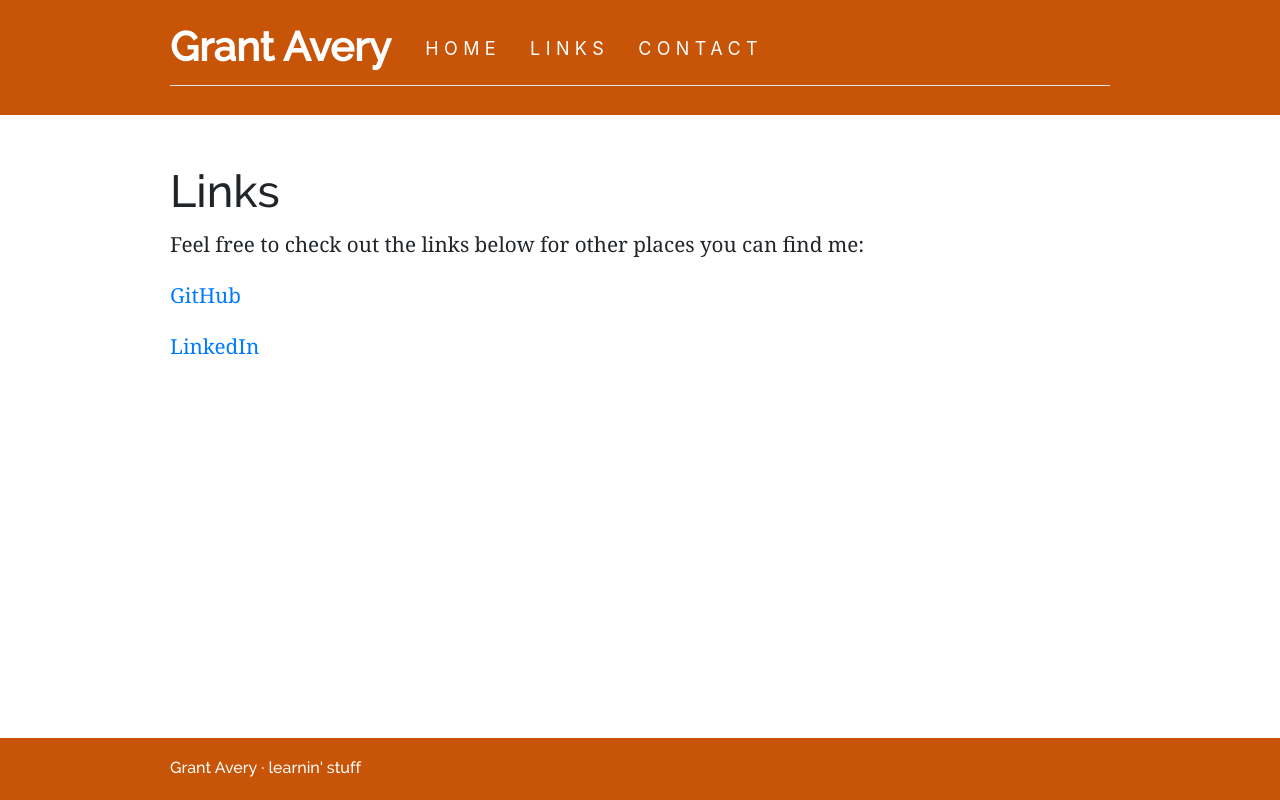
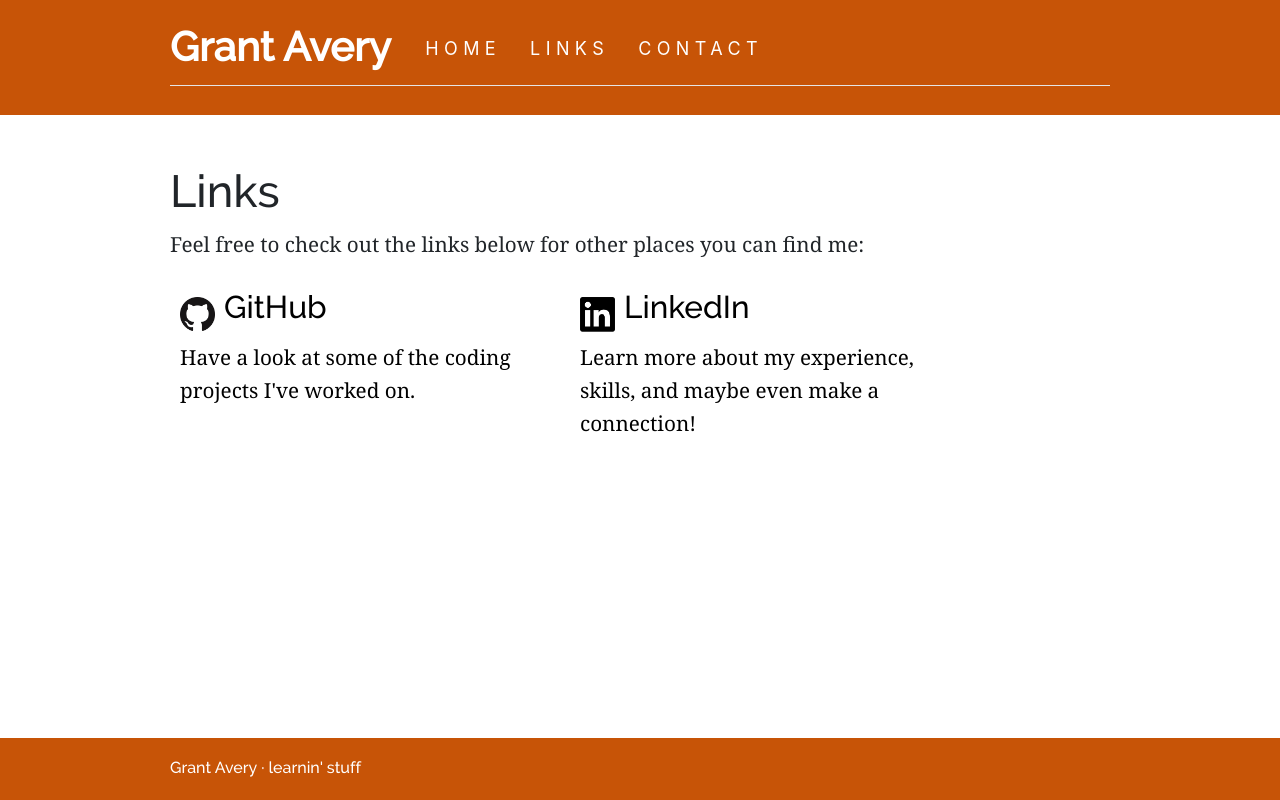
Before and after one commit to grantavery/GrantAveryCom, a Gatsby site: page /links in a window 1280 px wide. Built offline with nearby package versions, Linux system fonts and the light colour scheme; Gatsby itself is replaced by a stand-in of ours.

Commit message:
Added aria roles for accessibility and expanded the Links page to use hoverable button boxes

```diff
--- a/src/components/footer.js
+++ b/src/components/footer.js
@@ -2,7 +2,7 @@ import { Link } from 'gatsby';
 import React from 'react';
 
 const Footer = () => (
-  <div id='footer'>
+  <div id='footer' role='contentinfo'>
     <div className='footer-content'>
         <Link className='footer-link' title='Grant Avery' rel='home'
           to='/'>
--- a/src/components/header.js
+++ b/src/components/header.js
@@ -5,7 +5,7 @@ import Nav from 'react-bootstrap/Nav';
 import Navbar from 'react-bootstrap/Navbar';
 
 const Header = ({ siteTitle, menuLinks }) => (
-  <div id='header'>
+  <div id='header' role='banner'>
     <div className='header-content'>
       <Navbar expand='md' >
         <h1 className='header-title'>
--- a/src/components/layout.js
+++ b/src/components/layout.js
@@ -25,7 +25,7 @@ const Layout = ({ children }) => (
       <>
           <Header menuLinks={data.site.siteMetadata.menuLinks} siteTitle={data.site.siteMetadata.title} />
 
-          <div id='body'>
+          <div id='body' role='main'>
             {children}
           </div>
           <Footer />
--- /dev/null
+++ b/src/components/link-box.js
@@ -0,0 +1,15 @@
+import React from 'react';
+import { Link } from 'gatsby';
+
+const LinkBox = ({ linkUrl, title, description, siteImgUrl }) => (
+  // <Link className='header-btn btn link-white' to={linkUrl}>{title}</Link>
+  <a className='link-box' href={linkUrl} target='_blank' rel='noreferrer'>
+      <h3 className='link-title'>
+        <img src={siteImgUrl}></img>
+        {title}
+      </h3>
+      <div>{description}</div>
+  </a>
+)
+
+export default LinkBox
--- a/src/pages/links.js
+++ b/src/pages/links.js
@@ -1,17 +1,24 @@
 import React from 'react';
 import Layout from '../components/layout';
 import SEO from '../components/seo';
+import LinkBox from '../components/link-box';
+import githubLogo from '../images/linkedin-logo.png';
+import linkedinLogo from '../images/github-logo.png';
 
 const LinksPage = () => (
   <Layout>
     <SEO title='Links' />
     <h1>Links</h1>
-    <div>
-      <p>Feel free to check out the links below for other places you can find me:</p>
+    <p>Feel free to check out the links below for other places you can find me:</p>
 
-      <p><a href='https://github.com/grantavery/' target='_blank' rel='noreferrer'>GitHub</a></p>
+    <div className='links-container'>
+      <LinkBox linkUrl='https://github.com/grantavery/' title='GitHub'
+        description="Have a look at some of the coding projects I've worked on."
+        siteImgUrl={linkedinLogo} />
 
-      <p><a href='https://www.linkedin.com/in/grant-m-avery/' target='_blank' rel='noreferrer'>LinkedIn</a></p>
+      <LinkBox linkUrl='https://www.linkedin.com/in/grant-m-avery/' title='LinkedIn'
+        description='Learn more about my experience, skills, and maybe even make a connection!'
+        siteImgUrl={githubLogo}/>
     </div>
   </Layout>
 )
--- a/src/pages/pi.js
+++ b/src/pages/pi.js
@@ -6,7 +6,7 @@ import PiComponent from '../components/pi';
 const PiPage = () => (
   <Layout>
     <SEO title='3142 Digits of Pi' />
-    <h1>3142 Digits of Pi</h1>
+    <h1>3,142 Digits of Pi</h1>
     <p>This was simply a fun exercise with using a React component to retrieve digits of Pi
       via a custom NodeJS API, which in turn gets its data from Google's <a href='https://pi.delivery/'>Pi API</a>.
       Google's API only allows requests for a maximum of 1000 digits at a time, so my Node API abstracts some logic to
--- a/src/styles/_layout.scss
+++ b/src/styles/_layout.scss
@@ -20,6 +20,33 @@
 
 .page-btn {
   font-size: 0.8em;
+}
+
+.links-container {
+  display: flex;
+
+  .link-box {
+    color: black;
+    max-width: 400px;
+    padding: 10px;
+    text-decoration: none;
+
+    img {
+      width: 35px;
+      margin-bottom: 0;
+      margin-right: 0.5rem;
+    }
+
+    &:visited {
+      color: black;
+    }
+
+    &:hover, &:active {
+      background-color: $light-grey;
+      box-shadow: 3px 6px rgba(199, 84, 7, 0.5);
+      text-decoration: none;
+    }
+  }
 }
 
 /* Header */
--- a/src/styles/_variables.scss
+++ b/src/styles/_variables.scss
@@ -11,3 +11,4 @@ $white: #fff;
 $black: #000;
 $orange-primary: #c75407;
 $orange-secondary: #e2620c;
+$light-grey: #80808045;
```
Also changed, not shown: src/images/github-logo.png (added), src/images/linkedin-logo.png (added).
